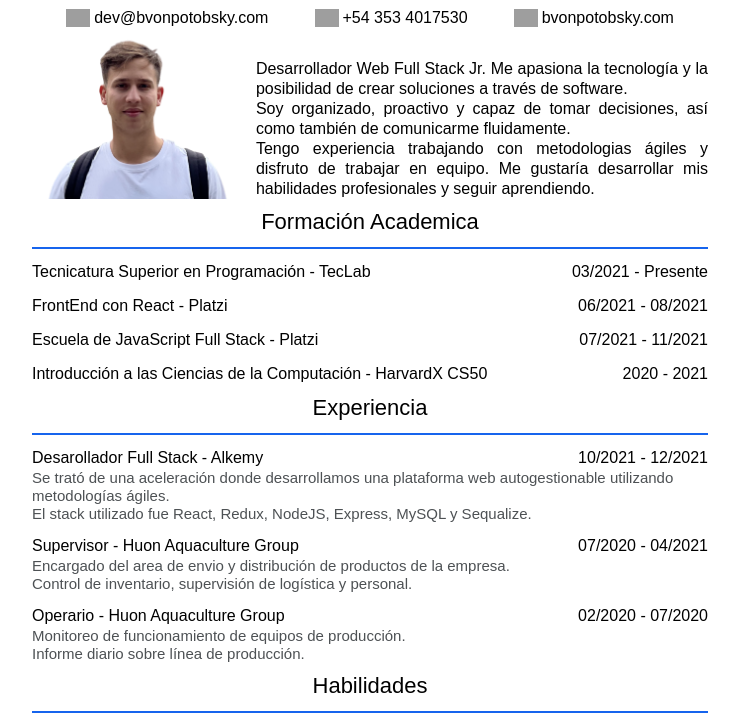
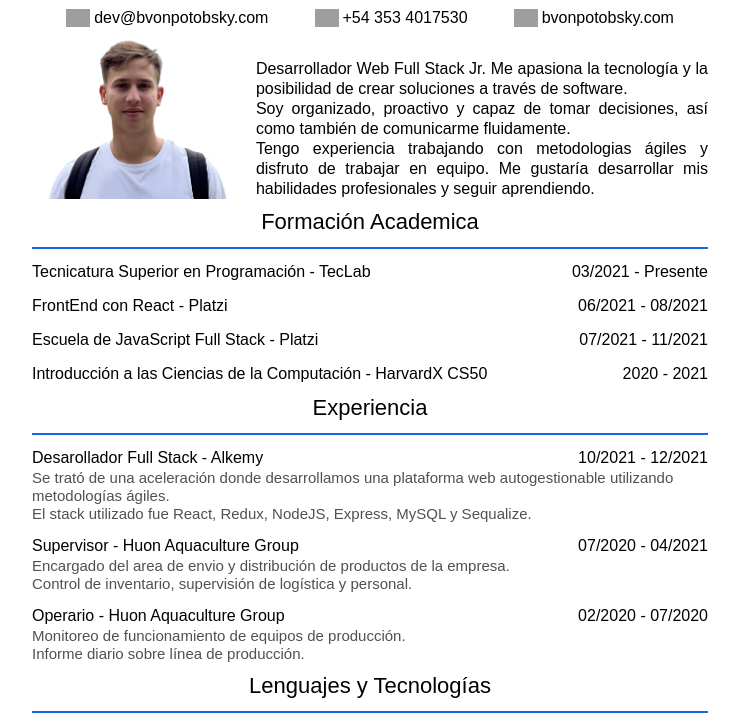
Before and after one commit to bvonpotobsky/cv, a website: page index.html in a window 1280 px wide. Shown: the part 73-797 px from the top of the page, without its empty margins (270-1009 px from the left). Drawn offline with Linux system fonts and the light colour scheme; grey boxes are pictures that could not be loaded.

Commit message:
change name to languages and tools

```diff
--- a/index.html
+++ b/index.html
@@ -106,7 +106,7 @@
       </section>
 
       <section class="tech-stack">
-        <h2>Habilidades</h2>
+        <h2>Lenguajes y Tecnologías</h2>
         <div>
           <p>HTML</p>
           <p>CSS</p>
```
